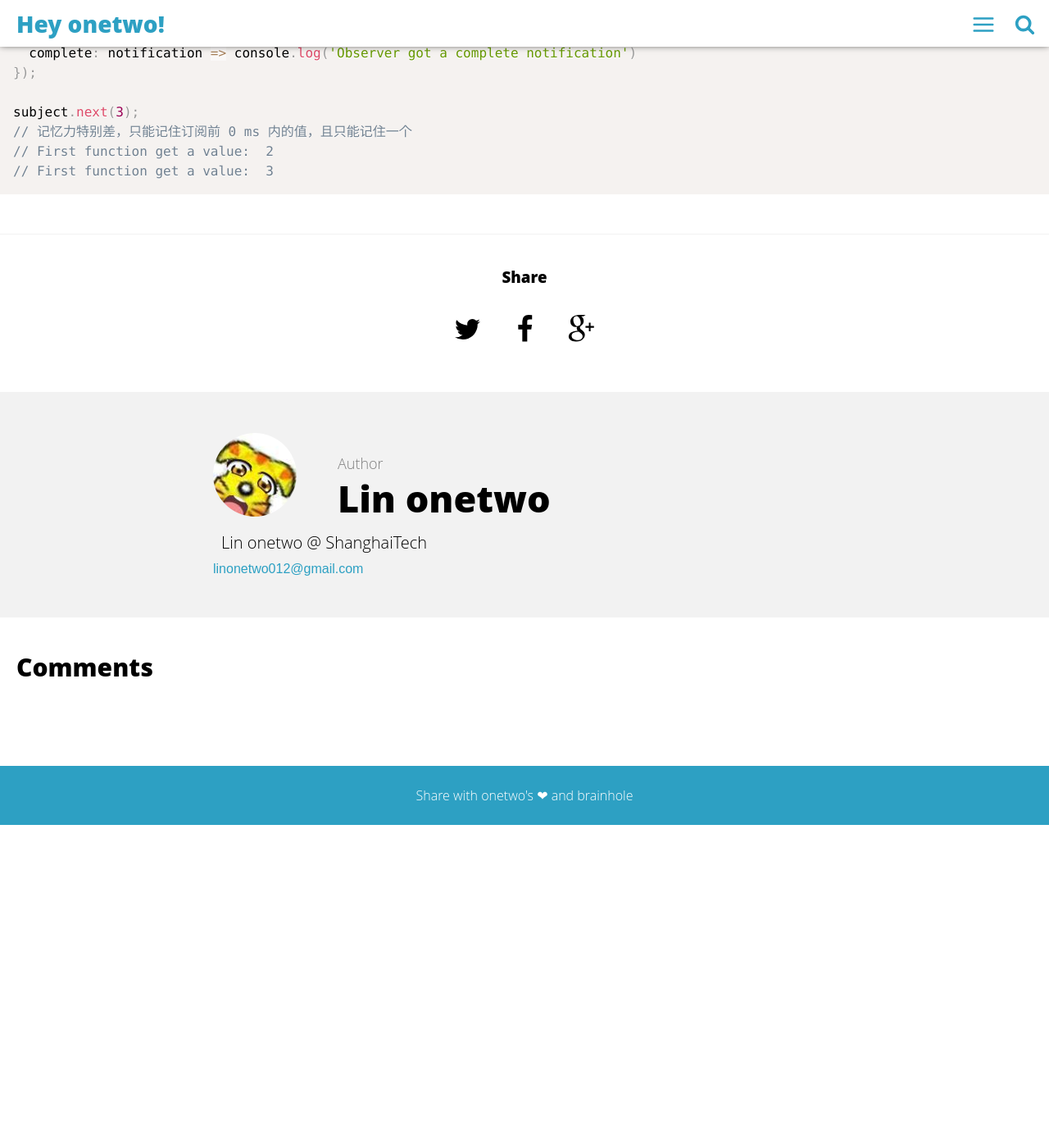
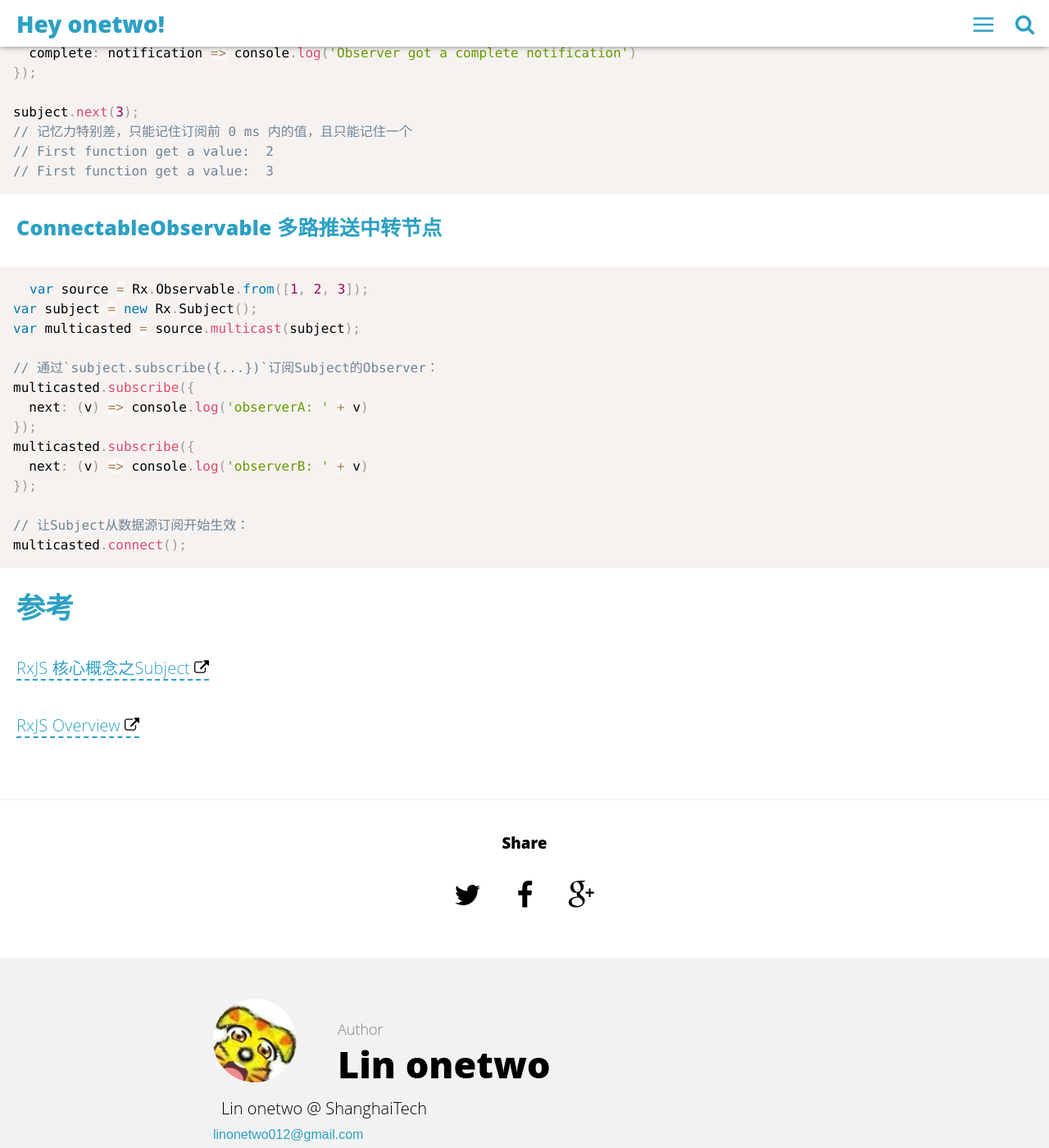
Before and after one commit to linonetwo/linonetwo.github.io, a Jekyll site: the page built from _posts/2017-03-13-RxJS基本函子词典.md, in a window 1280 px wide and 1400 px high, scrolled down 7351 px. Shown: the whole window at 82% size. Built offline with Jekyll 4.4.1, drawn with Linux system fonts in a browser that asks for light colours; comment, search, counter and statistics services are not loaded; before the commit the page ends 8357 px from its top, so only the background shows below that.

Commit message:
add reference

````diff
--- a/_posts/2017-03-13-RxJS基本函子词典.md
+++ b/_posts/2017-03-13-RxJS基本函子词典.md
@@ -271,3 +271,28 @@ subject.next(3);
 // First function get a value:  2
 // First function get a value:  3
 ```
+
+### ConnectableObservable 多路推送中转节点
+
+```javascript
+var source = Rx.Observable.from([1, 2, 3]);
+var subject = new Rx.Subject();
+var multicasted = source.multicast(subject);
+
+// 通过`subject.subscribe({...})`订阅Subject的Observer：
+multicasted.subscribe({
+  next: (v) => console.log('observerA: ' + v)
+});
+multicasted.subscribe({
+  next: (v) => console.log('observerB: ' + v)
+});
+
+// 让Subject从数据源订阅开始生效：
+multicasted.connect();
+```
+
+## 参考
+
+[RxJS 核心概念之Subject](https://segmentfault.com/a/1190000005069851)
+
+[RxJS Overview](http://www.jianshu.com/p/938ca6a1faf8)
````
Also changed, not shown: _posts/2017-03-15-RxJS高级态射用法.md (+2 -0 lines).
